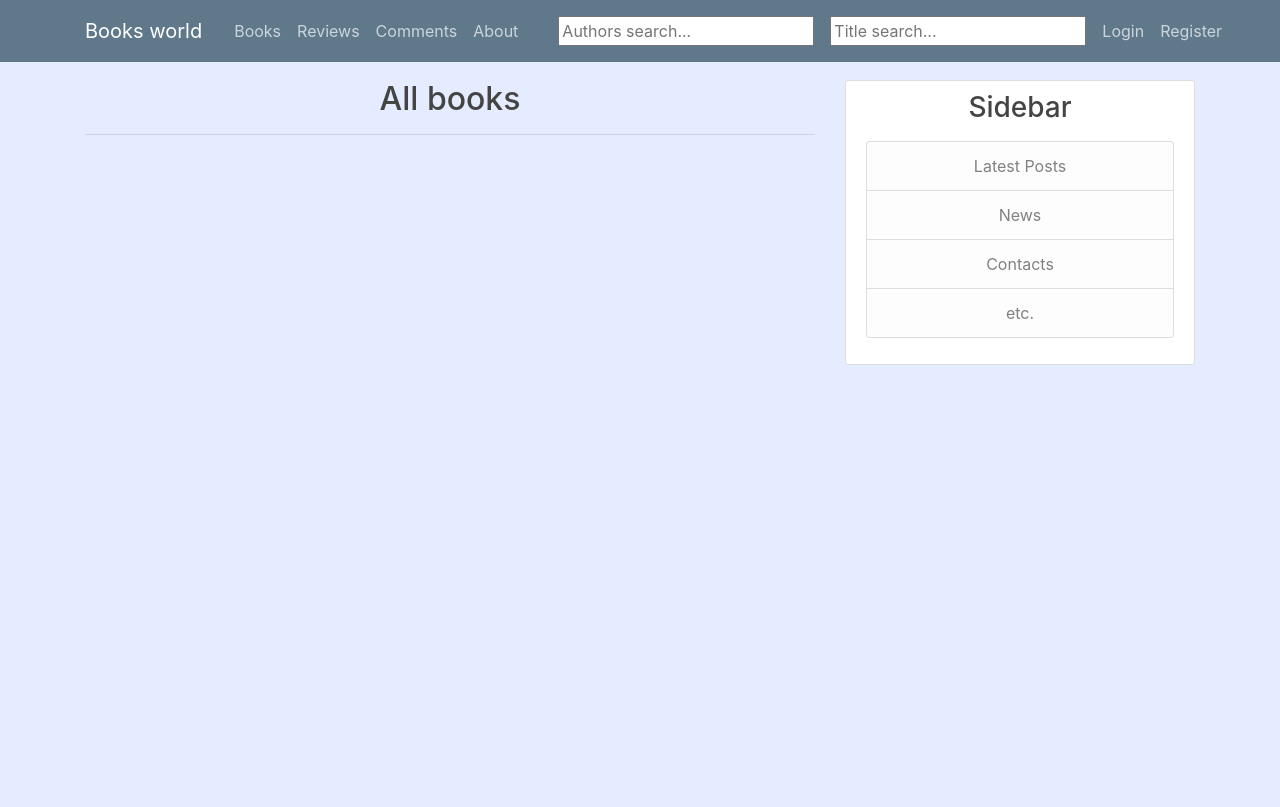
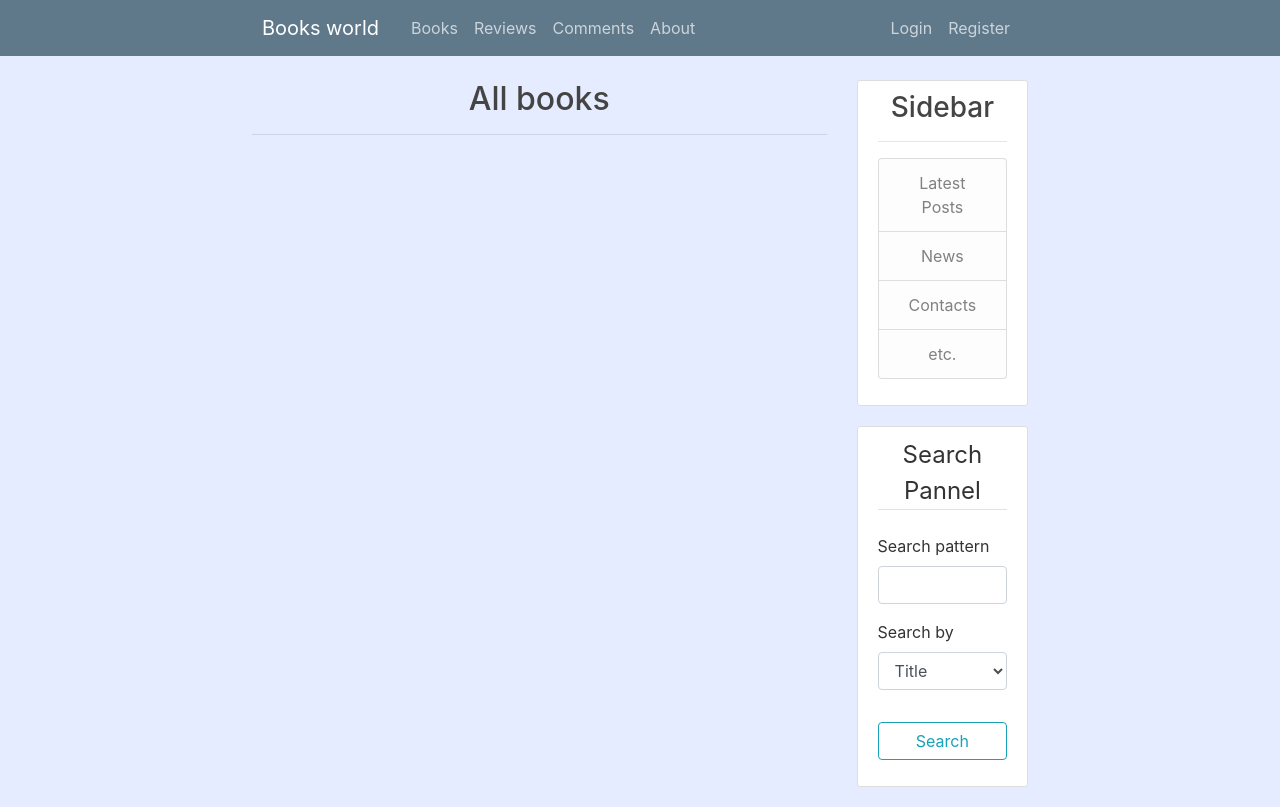
Before and after one commit to Kyrylo-Kotelevets/Django_Book_Reviews, a Django app: page / in a window 1280 px wide. Before the commit the page ends 365 px from the top, so only its background shows below. Run offline with Django 3.2, Linux system fonts and the light colour scheme; data that the repository does not hold is empty; some libraries are stand-ins or nearby versions.

Commit message:
Search fixed

```diff
--- a/django_project/books/forms.py
+++ b/django_project/books/forms.py
@@ -2,13 +2,13 @@
 Forms for Books App
 """
 
-from django.forms import ModelForm
+from django import forms
 from django.forms.widgets import Textarea
 
 from .models import Book
 
 
-class BookForm(ModelForm):
+class BookForm(forms.ModelForm):
     """
     Form for Books Model
     """
@@ -17,3 +17,16 @@ class BookForm(ModelForm):
         model = Book
         fields = ['title', 'summary', 'publication_year', 'cover_img', 'authors', 'genres']
         widgets = {'summary': Textarea}
+
+
+class BookSearchForm(forms.Form):
+    """
+    Form for Books Search
+    """
+    SEARCH_BY = (
+        ('title', 'Title'),
+        ('author', 'Author'),
+    )
+
+    search_pattern = forms.CharField(required=False, initial='', max_length=32)
+    search_by = forms.CharField(required=False, initial='Title', widget=forms.Select(choices=SEARCH_BY))
--- a/django_project/books/models.py
+++ b/django_project/books/models.py
@@ -74,5 +74,5 @@ class Book(models.Model):
         Calculates average rating over book reviews
         """
         if queryset is not None:
-            return queryset.annotate(score=Avg('review__rating')).order_by('-score')
-        return cls.objects.annotate(score=Avg('review__rating')).order_by('-score')
+            return queryset.annotate(score=Avg('review__rating')*10).order_by('-score')
+        return cls.objects.annotate(score=Avg('review__rating')*10).order_by('-score')
--- a/django_project/books/templates/books/book_list.html
+++ b/django_project/books/templates/books/book_list.html
@@ -1,40 +1,28 @@
 {% extends "base.html" %}
 
 {% block search %}
-    <form class="nav-item nav-link" action="{% url 'blog-home' %}" method="GET">
-        {% if authors_search_val %}
-            <input name="authors_search" type="text" value="{{ authors_search_val }}">
-        {% else %}
-            <input name="authors_search" type="text" placeholder="Authors search...">
-        {% endif %}
-    </form>
-
-    <form class="nav-item nav-link" action="{% url 'blog-home' %}" method="GET">
-        {% if title_search_val %}
-            <input name="title_search" type="text" value="{{ title_search_val }}">
-        {% else %}
-            <input name="title_search" type="text" placeholder="Title search...">
-        {% endif %}
-    </form>
+    {% with 'blog-home' as base_url %}
+        {% include 'search.html' %}
+    {% endwith %}
 {% endblock %}
 
 {% block content %}
     <h2 style="text-align: center">All books</h2>
     <hr/>
 
-    {% if title_search_val %}
+    {% if search_by == 'title' %}
         {% if books %}
-            <h2 style="text-align: center">Search results for "{{ title_search_val }}" titles</h2>
+            <h2 class="center-title">Search results for "{{ search_pattern }}" titles</h2>
         {% else %}
-            <h2 style="text-align: center">Nothing to show for "{{ title_search_val }}" titles</h2>
+            <h2 class="center-title">Nothing to show for "{{ search_pattern }}" titles</h2>
         {% endif %}
     {% endif %}
 
-    {% if authors_search_val %}
+    {% if search_by == 'author' %}
         {% if books %}
-            <h2 style="text-align: center">Search results for "{{ authors_search_val }}" authors</h2>
+            <h2 class="center-title">Search results for "{{ search_pattern }}" authors</h2>
         {% else %}
-            <h2 style="text-align: center">Nothing to show for "{{ authors_search_val }}" authors</h2>
+            <h2 class="center-title">Nothing to show for "{{ search_pattern }}" authors</h2>
         {% endif %}
     {% endif %}
 
@@ -89,26 +77,14 @@
             {% endif %}
         </article>
     {% endfor %}
+{% endblock content %}
 
-    {% if is_paginated %}
-        <div style="margin: auto;text-align: center;">
-            {% if page_obj.has_previous %}
-                <a class="btn btn-outline-info mb-4" href="?page=1">First</a>
-                <a class="btn btn-outline-info mb-4" href="?page={{ page_obj.previous_page_number }}">Previous</a>
-            {% endif %}
-
-            {% for num in page_obj.paginator.page_range %}
-                {% if page_obj.number == num %}
-                    <a class="btn btn-primary mb-4" href="?page={{ num }}">{{ num }}</a>
-                {% elif num > page_obj.number|add:'-3' and num < page_obj.number|add:'3' %}
-                    <a class="btn btn-outline-info mb-4" href="?page={{ num }}">{{ num }}</a>
-                {% endif %}
-            {% endfor %}
-
-            {% if page_obj.has_next %}
-                <a class="btn btn-outline-info mb-4" href="?page={{ page_obj.next_page_number }}">Next</a>
-                <a class="btn btn-outline-info mb-4" href="?page={{ page_obj.paginator.num_pages }}">Last</a>
-            {% endif %}
-        </div>
-    {% endif %}
-{% endblock content %}
+{% block pagination %}
+        {% if search_by %}
+            {% with '&search_pattern='|add:search_pattern|add:'&search_by='|add:search_by as base_url %}
+                {% include 'pagination.html' %}
+            {% endwith %}
+        {% else %}
+            {% include 'pagination.html' %}
+        {% endif %}
+{% endblock pagination %}
--- a/django_project/books/views.py
+++ b/django_project/books/views.py
@@ -5,7 +5,6 @@ Views for Books App
 from django.contrib import messages
 from django.core.paginator import Paginator
 from django.db.models import Avg
-from django.db.models import QuerySet
 from django.http import HttpResponseRedirect
 from django.urls import reverse
 from django.views.generic import (
@@ -21,7 +20,7 @@ from helpers.permission_validators import (
 )
 from reviews.models import Review
 
-from .forms import BookForm
+from .forms import BookForm, BookSearchForm
 from .models import Book
 
 
@@ -34,12 +33,15 @@ class BookListView(ListView):
     template_name = 'books/book_list.html'
     paginate_by = 10
 
+    def __init__(self, *args, **kwargs):
+        super().__init__(*args, **kwargs)
+        self.form = None
+
     def setup(self, request, *args, **kwargs):
         """
-        Save search parameter
+        Save URL Parameters to Object
         """
-        self.authors_search = request.GET.get('authors_search')
-        self.title_search = request.GET.get('title_search')
+        self.form = BookSearchForm(request.GET)
         return super().setup(request, *args, **kwargs)
 
     def get_queryset(self):
@@ -49,11 +51,12 @@ class BookListView(ListView):
         """
         queryset = super().get_queryset()
 
-        if self.title_search:
-            queryset = Book.find_by_title(self.title_search, queryset)
-
-        if self.authors_search:
-            queryset = Book.find_by_author(self.authors_search, queryset)
+        if self.form.is_valid():
+            pattern = self.form.cleaned_data.get('search_pattern')
+            if self.form.cleaned_data.get('search_by') == 'title':
+                queryset = Book.find_by_title(pattern, queryset)
+            if self.form.cleaned_data.get('search_by') == 'author':
+                queryset = Book.find_by_author(pattern, queryset)
 
         queryset = Book.calculate_score(queryset)
         return queryset
@@ -63,9 +66,19 @@ class BookListView(ListView):
         Inserts search and moderator rights parameters into template context
         """
         context = super().get_context_data(object_list=object_list, **kwargs)
-        context['title_search_val'] = self.request.GET.get('title_search')
-        context['authors_search_val'] = self.request.GET.get('authors_search')
+
+        if self.form.is_valid() and self.form.cleaned_data.get('search_by') == 'title':
+            context['search_pattern'] = self.form.cleaned_data.get('search_pattern')
+            context['search_by'] = 'title'
+        elif self.form.is_valid() and self.form.cleaned_data.get('search_by') == 'author':
+            context['search_pattern'] = self.form.cleaned_data.get('search_pattern')
+            context['search_by'] = 'author'
+        else:
+            context['search_pattern'] = None
+            context['search_by'] = None
+
         context['is_moderator'] = is_moderator(self.request)
+        context['form'] = self.form
         return context
 
 
--- a/django_project/static/css/main.css
+++ b/django_project/static/css/main.css
@@ -114,3 +114,8 @@ a.article-title:hover {
   border: 2px solid #DCDCDC;
   border-radius: 5px;
 }
+
+.container-navbar {
+  margin: auto;
+  text-align: center;
+}
--- a/django_project/templates/base.html
+++ b/django_project/templates/base.html
@@ -21,7 +21,7 @@
 <body style="background-color: #e6ecff;">
     <header class="site-header">
         <nav class="navbar navbar-expand-md navbar-dark bg-steel fixed-top">
-            <div class="container">
+            <div class="container" style="max-width: 63%">
                 <a class="navbar-brand mr-4" href="{% url 'blog-home' %}">Books world</a>
                 <button class="navbar-toggler" type="button" data-toggle="collapse" data-target="#navbarToggle" aria-controls="navbarToggle" aria-expanded="false" aria-label="Toggle navigation">
                     <span class="navbar-toggler-icon"></span>
@@ -33,11 +33,6 @@
                         <a class="nav-item nav-link" href="{% url 'review-list' %}">Reviews</a>
                         <a class="nav-item nav-link" href="{% url 'comment-list' %}">Comments</a>
                         <a class="nav-item nav-link" href="{% url 'blog-about' %}">About</a>
-                    </div>
-
-                    <div class="navbar-nav ml-4">
-                        {% block search %}
-                        {% endblock %}
                     </div>
 
                     <!-- Navbar Right Side -->
@@ -55,29 +50,41 @@
         </nav>
     </header>
 
-    <main role="main" class="container">
+    <main role="main" class="container" style="max-width: 63%">
         <div class="row">
-            <div class="col-md-8 mb-4">
+            <div class="col-sm-9">
                 {% if messages %}
                     {% for message in messages %}
-                        <div class="alert alert-{{ message.tags }}">
+                        <div class="alert alert-{{ message.tags }}" style="text-align: center">
                             {{ message }}
                         </div>
                     {% endfor %}
                 {% endif %}
+
                 {% block content %} {% endblock %}
+
+                {% block pagination %}
+                    {% include 'pagination.html' %}
+                {% endblock pagination %}
             </div>
-            <div class="col-md-4">
+            <div class="col-sm-3">
                 <div class="content-section">
                     <h3 class="center-title">Sidebar</h3>
+                    <hr/>
+
                     <p class='text-muted'>
-                        <ul class="list-group" style="text-align: center">
+                        <ul class="list-group center-title">
                             <li class="list-group-item list-group-item-light">Latest Posts</li>
                             <li class="list-group-item list-group-item-light">News</li>
                             <li class="list-group-item list-group-item-light">Contacts</li>
                             <li class="list-group-item list-group-item-light">etc.</li>
                         </ul>
                     </p>
+                </div>
+
+                <div class="content-section">
+                    {% block search %}
+                    {% endblock %}
                 </div>
             </div>
         </div>
--- /dev/null
+++ b/django_project/templates/pagination.html
@@ -0,0 +1,21 @@
+{% if page_obj.paginator.num_pages != 1 %}
+    <div class="container-navbar">
+        {% if page_obj.has_previous %}
+            <a class="btn btn-outline-info mb-4" href="?{{ base_url }}&page=1">First</a>
+            <a class="btn btn-outline-info mb-4" href="?{{ base_url }}&page={{ page_obj.previous_page_number }}">Previous</a>
+        {% endif %}
+
+        {% for num in page_obj.paginator.page_range %}
+            {% if page_obj.number == num %}
+                <a class="btn btn-primary mb-4" href="?{{ base_url }}&page={{ num }}">{{ num }}</a>
+            {% elif num > page_obj.number|add:'-3' and num < page_obj.number|add:'3' %}
+                <a class="btn btn-outline-info mb-4" href="?{{ base_url }}&page={{ num }}">{{ num }}</a>
+            {% endif %}
+        {% endfor %}
+
+        {% if page_obj.has_next %}
+            <a class="btn btn-outline-info mb-4" href="?{{ base_url }}&page={{ page_obj.next_page_number }}">Next</a>
+            <a class="btn btn-outline-info mb-4" href="?{{ base_url }}&page={{ page_obj.paginator.num_pages }}">Last</a>
+        {% endif %}
+    </div>
+{% endif %}
--- /dev/null
+++ b/django_project/templates/search.html
@@ -0,0 +1,12 @@
+{% load crispy_forms_tags %}
+
+<form action="{% url base_url %}" method="GET">
+  {% csrf_token %}
+  <fieldset class="form-group">
+    <legend class="border-bottom mb-4" style="text-align: center">Search Pannel</legend>
+    {{ form|crispy }}
+  </fieldset>
+  <div class="form-group">
+    <button class="btn btn-outline-info" type="submit" style="width: 100%">Search</button>
+  </div>
+</form>
--- a/django_project/users/templates/users/profile.html
+++ b/django_project/users/templates/users/profile.html
@@ -12,7 +12,7 @@
         <form method="POST" enctype="multipart/form-data">
             {% csrf_token %}
                 <fieldset class="form-group">
-                    <legend class="border-bottom mb-4" style="text-align: center">Profile Info</legend>
+                    <legend class="border-bottom center-title mb-4">Profile Info</legend>
                     {{ u_form|crispy }}
                     {{ p_form|crispy }}
                 </fieldset>
@@ -20,8 +20,8 @@
                     <button class="btn btn-outline-info" type="submit" style="display: block;margin: 0 auto; width: 100%">Update</button>
                 </div>
                 <div class="d-flex justify-content-md-between mt-2 mb-2">
-                    <a class="btn btn-secondary btn-sm mb-1" style="width: 49%" href="{% url 'user-review' user.username %}">My Reviews</a>
-                    <a class="btn btn-danger btn-sm mb-1" style="width: 49%" href="{% url 'user-comment' user.username %}">My Comments</a>
+                    <a class="btn btn-secondary btn-sm pair_button mb-1" href="{% url 'user-review' user.username %}">My Reviews</a>
+                    <a class="btn btn-danger btn-sm pair_button mb-1" href="{% url 'user-comment' user.username %}">My Comments</a>
                 </div>
         </form>
     </div>
--- a/django_project/users/urls.py
+++ b/django_project/users/urls.py
@@ -1,10 +1,10 @@
 from django.urls import path
 
-from .views import user_login, register, profile, user_logout
+from .views import user_login, user_register, user_profile, user_logout
 
 urlpatterns = [
-    path('register/', register, name='register'),
-    path('profile/', profile, name='profile'),
+    path('register/', user_register, name='register'),
+    path('profile/', user_profile, name='profile'),
     path('login/', user_login, name='login'),
     path('logout/', user_logout, name='logout'),
 ]
--- a/django_project/users/views.py
+++ b/django_project/users/views.py
@@ -8,7 +8,7 @@ from .forms import UserRegisterForm, UserUpdateForm, ProfileUpdateForm
 from .models import Profile
 
 
-def register(request):
+def user_register(request):
     """
     User Registration
     """
@@ -52,10 +52,11 @@ def user_login(request):
 
 
 @login_required
-def profile(request):
+def user_profile(request):
     """
     User Profile Updating and Displaying
     """
+
     if request.method == 'POST':
         u_form = UserUpdateForm(request.POST,
                                 instance=request.user)
@@ -65,6 +66,7 @@ def profile(request):
         if u_form.is_valid() and p_form.is_valid():
             u_form.save()
             p_form.save()
+
             messages.success(request, f'Your account has been updated!')
             return redirect('profile')
     else:
```
Also changed, not shown: django_project/books/templates/books/book_detail.html (+2 -24 lines), django_project/comments/templates/comments/comment_list.html (+1 -23 lines), django_project/reviews/forms.py (+15 -2 lines), django_project/reviews/models.py (+9 -0 lines), django_project/reviews/templates/reviews/review_list.html (+16 -31 lines), django_project/reviews/views.py (+25 -4 lines), django_project/users/templates/users/login.html (+4 -7 lines), django_project/users/templates/users/user_form.html (deleted, +0 -26 lines).
